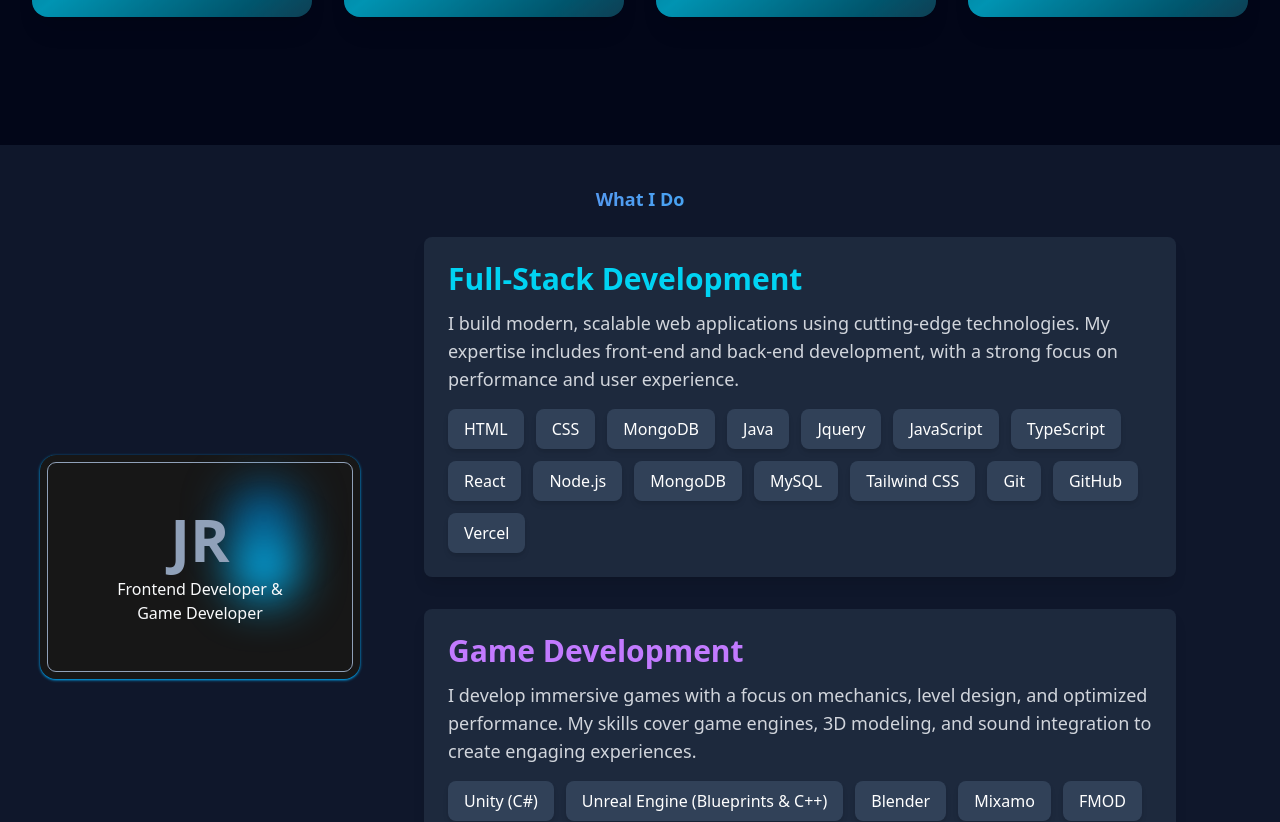
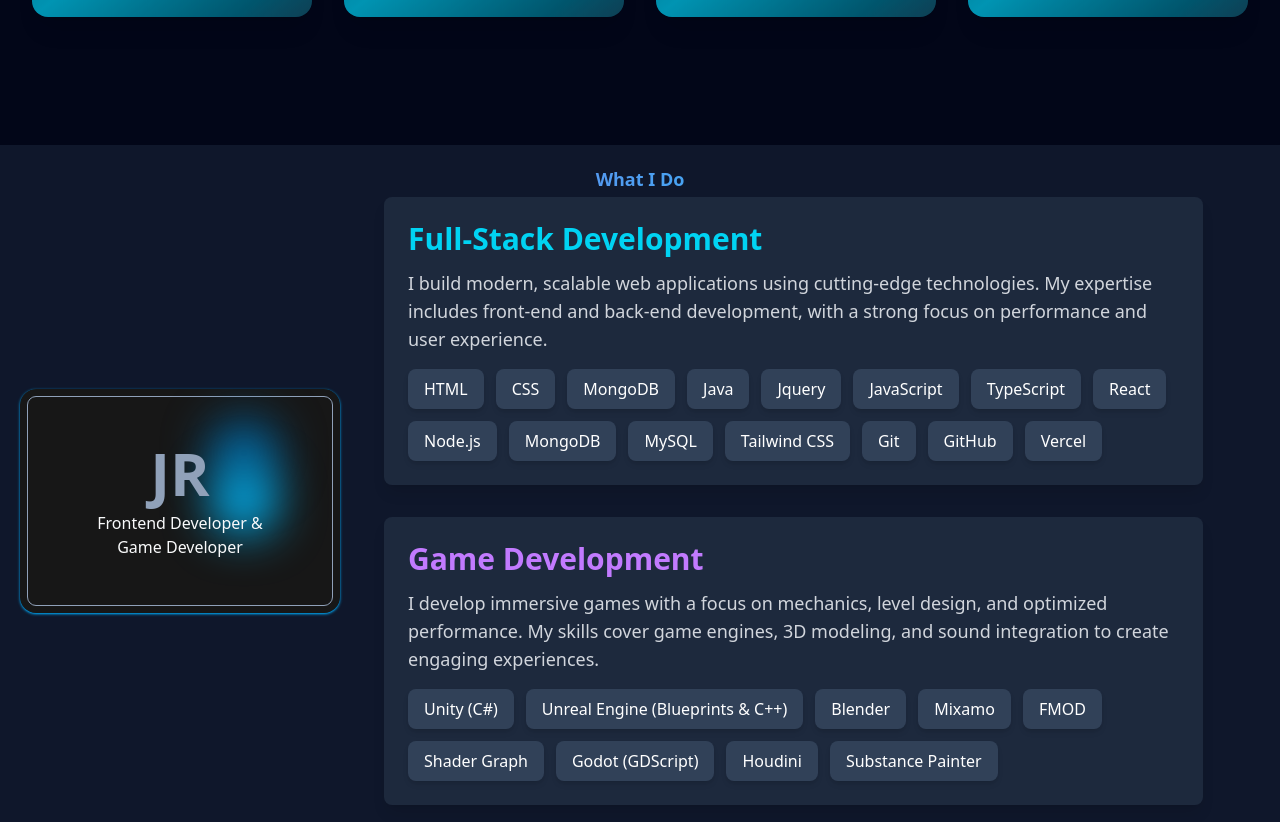
Before and after one commit to Muichiro79/Muichiro, a React (Vite) app: page / in a window 1280 px wide. Shown: the part 731-1553 px from the top of the page. Built offline with nearby package versions, Linux system fonts and the light colour scheme.

Commit message:
Update AboutMe.tsx

```diff
--- a/src/Pages/components/AboutMe.tsx
+++ b/src/Pages/components/AboutMe.tsx
@@ -21,7 +21,7 @@ const AboutMe = () => {
   ];
   return (
 
-    <div className="bg-slate-900 text-white p-10 shadow-xl">
+    <div className="bg-slate-900 text-white p-5 shadow-xl">
       <h1 className="relative text-center text-lg font-bold transition-all duration-500 ease-in-out hover:scale-105
                      bg-[linear-gradient(90deg,#9B5DE5,#00DFFC,#00FF87)] bg-clip-text text-transparent
                      bg-[length:200%_100%] bg-left hover:bg-right">
@@ -48,7 +48,7 @@ const AboutMe = () => {
 
         {/*  */}
         {/* About Me Sections */}
-        <div className="w-full md:w-2/3 p-6 space-y-8">
+        <div className="w-full md:w-2/3 p-1 space-y-8">
           {/* Full-Stack Development Section */}
           <div className="bg-slate-800 p-6 rounded-lg shadow-lg hover:scale-[1.02] transition-transform duration-300" data-aos="zoom-in-left">
             <h2 className="text-3xl font-bold text-cyan-400">Full-Stack Development</h2>
```
